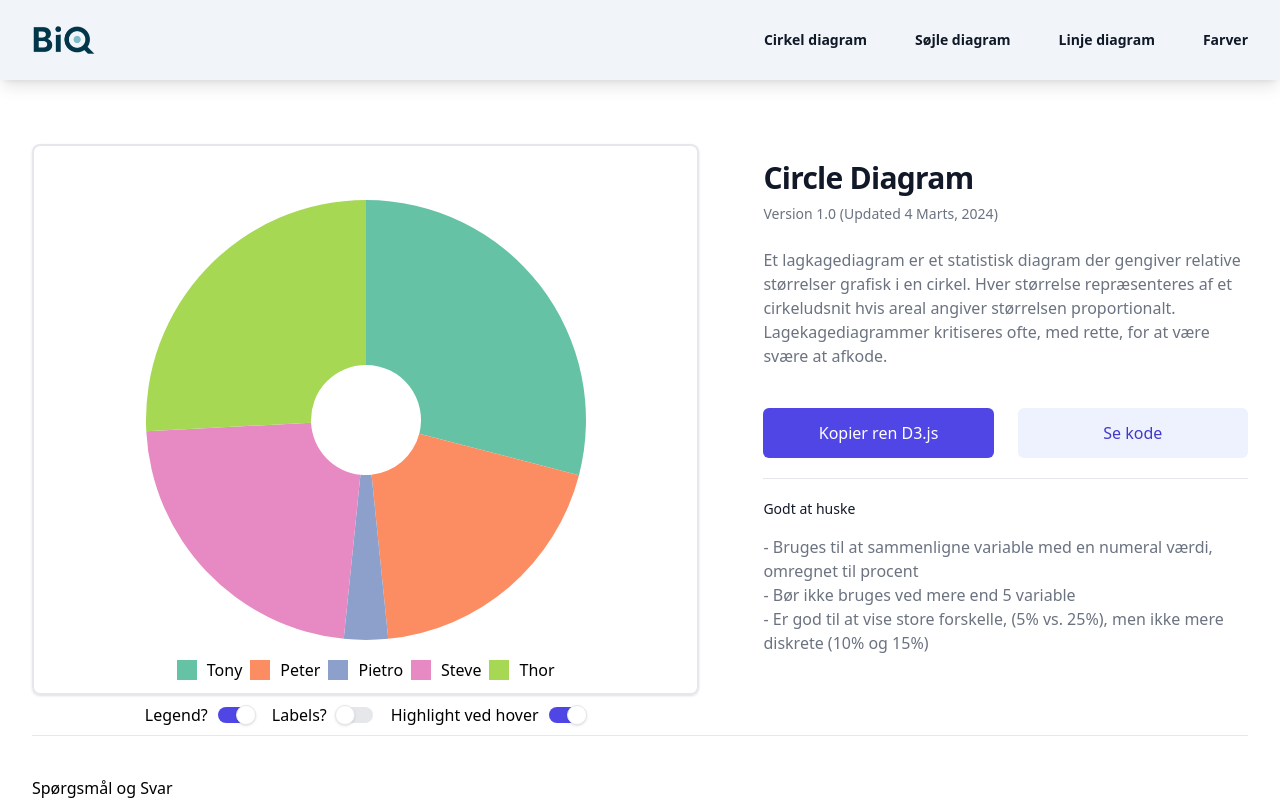
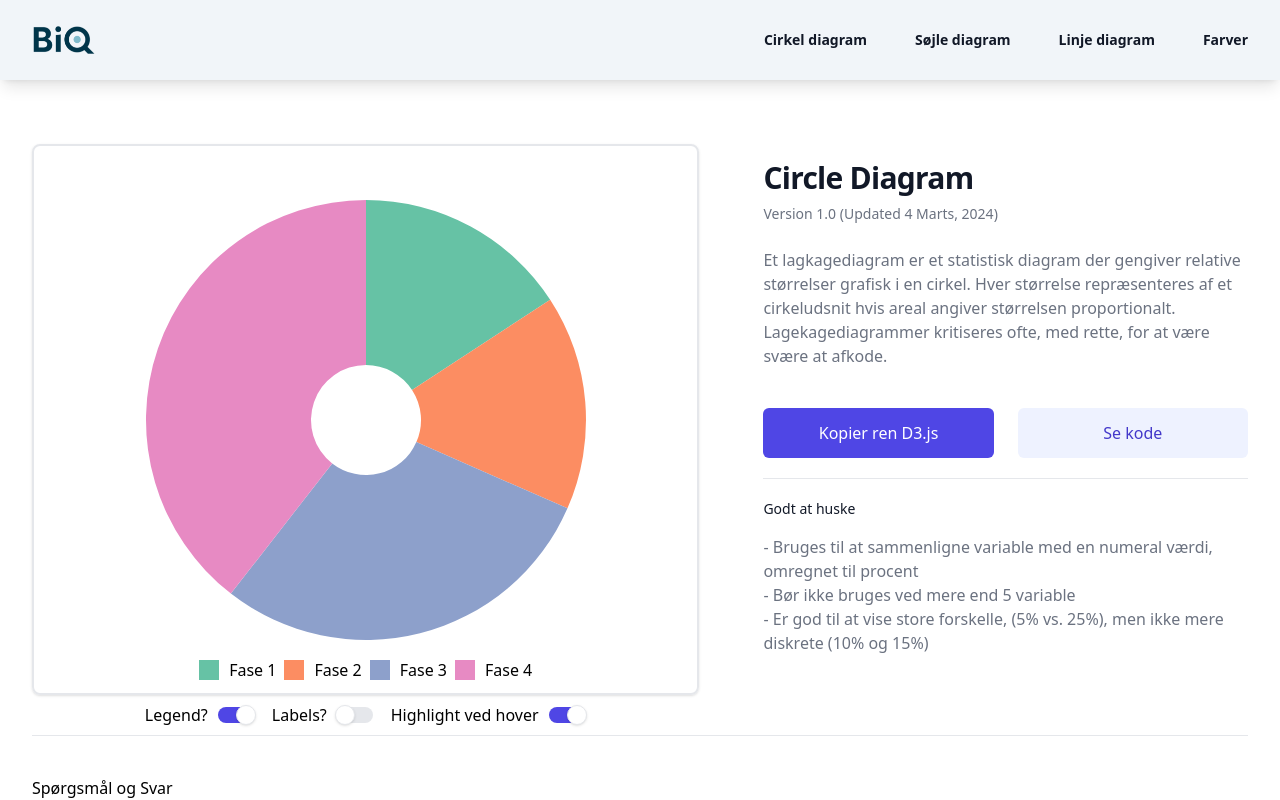
Before and after one commit to TeeeeJaay/Design-System-DataViz, a Next.js app: page /pie-chart in a window 1280 px wide. Shown: the top 800 px of the page. Built offline with nearby package versions, Linux system fonts and the light colour scheme.

Commit message:
changed pie data

```diff
--- a/src/app/pie-chart/PieChart.tsx
+++ b/src/app/pie-chart/PieChart.tsx
@@ -119,7 +119,7 @@ export default function PieChart({
         name: d.data.name,
         value: percentageLabel
           ? `${(d.data.value * 100).toFixed(1)}%`
-          : d.data.value.toString(),
+          : `${d.data.value} film`, //"Film" erstattes med den egentlige entitetestype
         visible: withLabels, // Control visibility directly based on withLabels
       };
     });
--- a/src/app/pie-chart/page.tsx
+++ b/src/app/pie-chart/page.tsx
@@ -48,11 +48,10 @@ const relatedChart = [
 type mydatatype = { name: string; value: number };
 
 const data: mydatatype[] = [
-  { name: "Tony", value: 9 },
-  { name: "Peter", value: 6 },
-  { name: "Pietro", value: 1 },
-  { name: "Steve", value: 7 },
-  { name: "Thor", value: 8 },
+  { name: "Fase 1", value: 6 },
+  { name: "Fase 2", value: 6 },
+  { name: "Fase 3", value: 11 },
+  { name: "Fase 4", value: 15 },
 ];
 
 export default function PiePage() {
@@ -83,7 +82,6 @@ export default function PiePage() {
               width={500}
               height={500}
               data={data}
-              percentageLabel
               {...(isLabelsActive ? { withLabels: true } : {})}
               {...(isLegendActive ? { withLegend: true } : {})}
               {...(isHoverActive ? { withHover: true } : {})}
```
